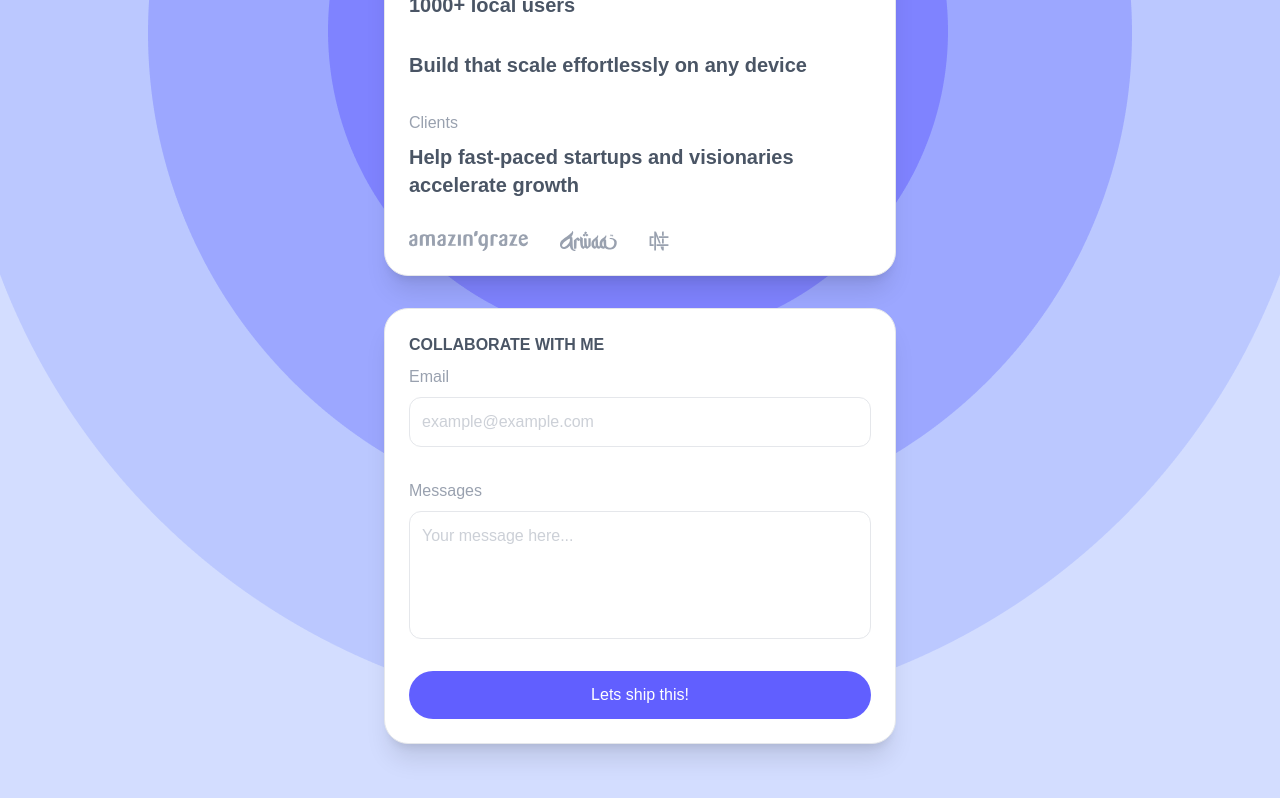
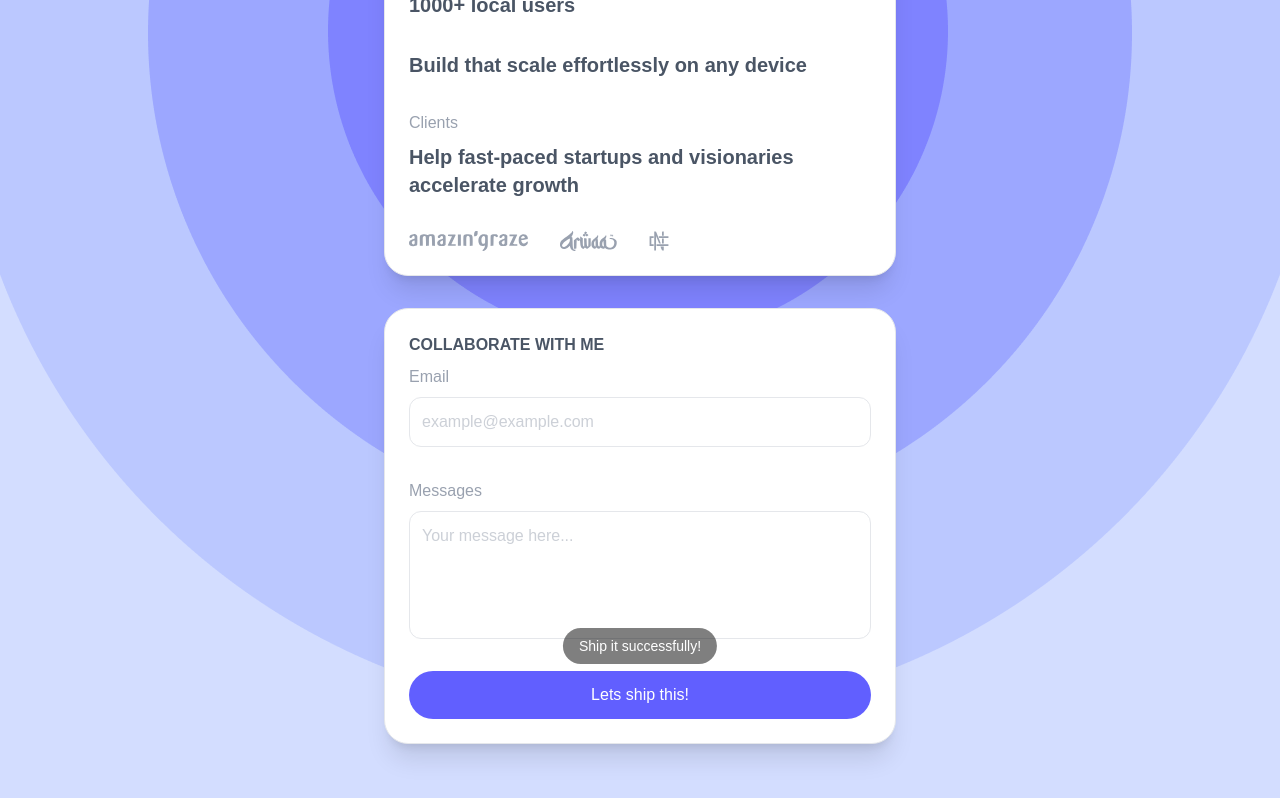
Before and after one commit to badrulhanif/personal-website, a Next.js app: page / in a window 1280 px wide. Both pictures are taken after typing "name@example.com", "Sample" into the empty fields and a click on the button "Lets ship this!". Shown: the part 734-1532 px from the top of the page. Built offline with nearby package versions, Linux system fonts and the light colour scheme; no server answers.

Commit message:
fix any, validateEmail and sent message

```diff
--- a/app/api/send-email/route.ts
+++ b/app/api/send-email/route.ts
@@ -15,8 +15,14 @@ export async function POST(request: Request) {
     });
 
     return NextResponse.json({ success: true, data });
-  } catch (error: any) {
+  } catch (error: unknown) {
     console.error("Error sending email:", error);
-    return NextResponse.json({ success: false, error: error.message || error });
+
+    let errorMessage = "An unknown error occurred";
+
+    if (error instanceof Error) {
+      errorMessage = error.message;
+    }
+    return NextResponse.json({ success: false, error: errorMessage });
   }
 }
--- a/app/page.tsx
+++ b/app/page.tsx
@@ -22,11 +22,10 @@ export default function Home() {
     setEmail(value);
 
     // Validate format here
-    const emailRegex = /^[^\s@]+@[^\s@]+\.[^\s@]+$/;
-    if (!emailRegex.test(value)) {
+    if (!validateEmail(value)) {
       setEmailError("Invalid email format");
     } else {
-      setEmailError(""); // Clear error if valid
+      setEmailError("");
     }
   };
 
@@ -79,7 +78,7 @@ export default function Home() {
 
   return (
     <div className="items-center justify-items-center px-6 py-12 md:p-14 h-full md:h-full bg-[url(/Images/background.png)] bg-center bg-no-repeat bg-fixed">
-      <div className="flex flex-col gap-8 w-full md:w-lg">
+      <div className="flex flex-col relative gap-8 w-full md:w-lg">
         <header className="flex flex-col md:flex-row gap-4 items-center justify-between">
           <div className="flex flex-col gap-2 px-6 items-center md:items-start">
             <h1 className="text-4xl font-semibold text-gray-700">
@@ -256,6 +255,11 @@ export default function Home() {
             </button>
           </form>
         </footer>
+        {sent && (
+          <p className="absolute bottom-20 left-1/2 transform -translate-x-1/2 text-center px-4 py-2 rounded-full text-sm text-white bg-black/50">
+            Ship it successfully!
+          </p>
+        )}
       </div>
     </div>
   );
```
